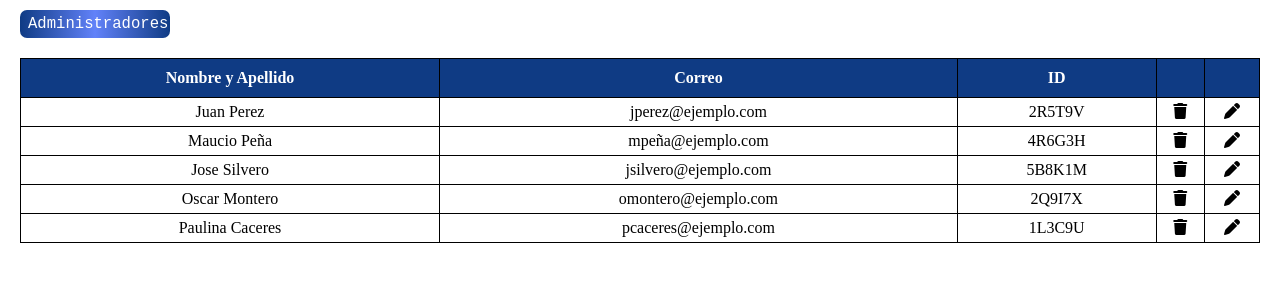
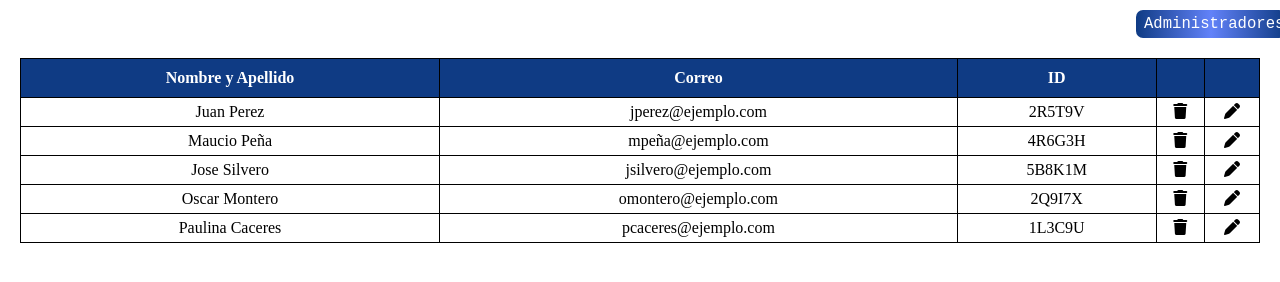
Before and after one commit to hjmduarte/form---dasboard-catedral, a plain HTML site: page index.html in a window 1280 px wide. Drawn offline with Linux system fonts and the light colour scheme.

Commit message:
position btn

```diff
--- a/dashboard.css
+++ b/dashboard.css
@@ -92,7 +92,9 @@ main {
     padding: 5px 0px;
 }
 #btn-form {
-    display: inline-block;
+    display: flex;
+    position: relative;
+    left: 90%;
     border-radius: 7px;
     border: none;
     background: linear-gradient(270deg, #0f3b84, #6282F9, #0f3b84);
```
